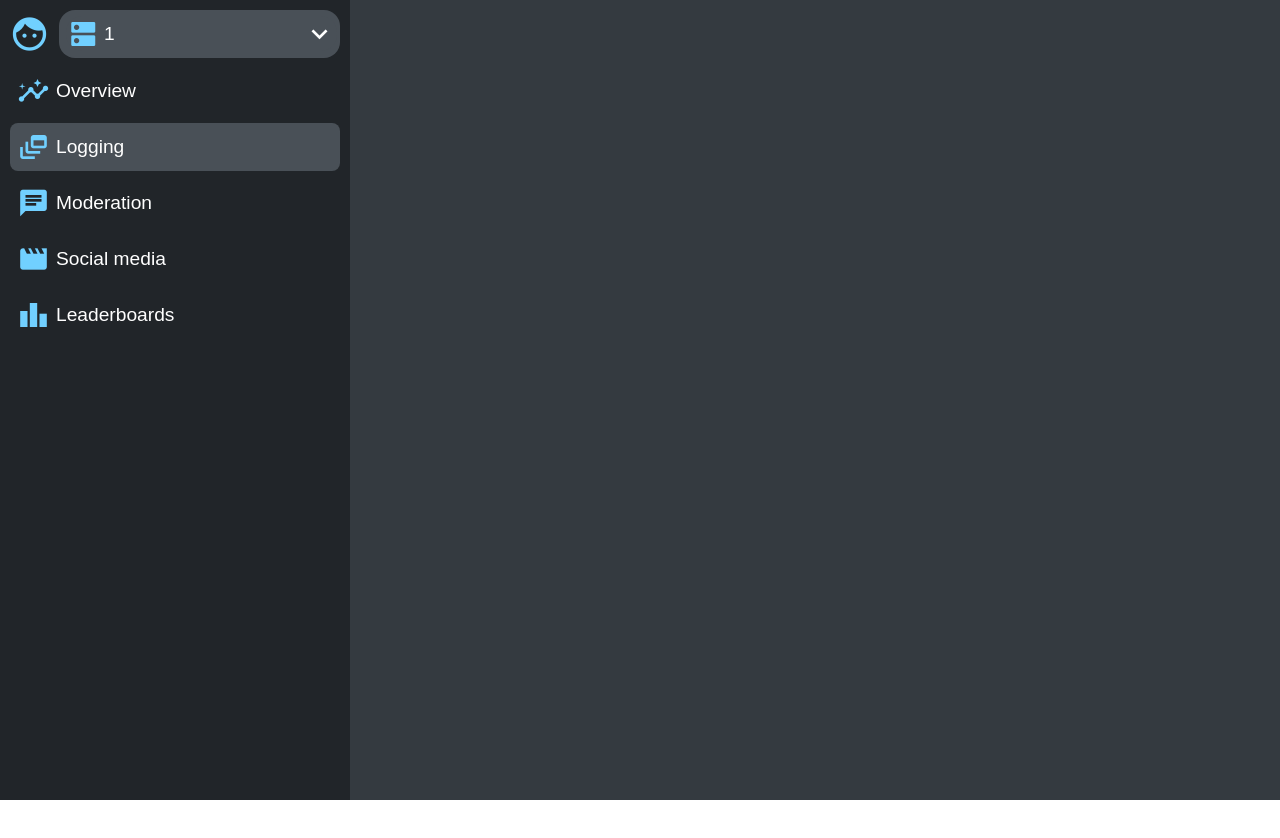
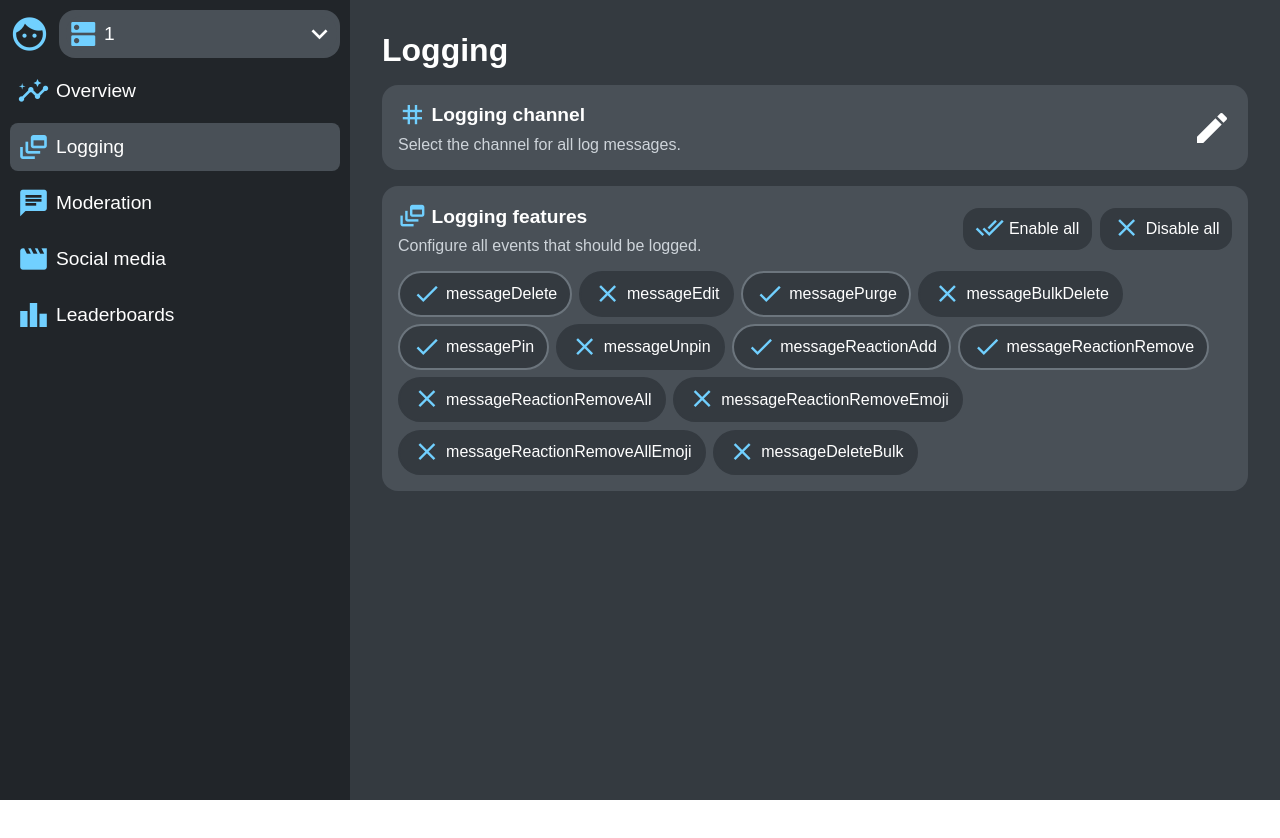
Before and after one commit to Unbreathable/ree6-frontend, a SvelteKit app: page /dash/1/logs in a window 1280 px wide. Shown: the top 838 px of the page. After the commit the page ends 800 px from the top, so only its background shows below. Built offline with nearby package versions, Linux system fonts and the light colour scheme.

Commit message:
Logging page

```diff
--- a/src/app.html
+++ b/src/app.html
@@ -24,12 +24,16 @@
 			--outer-space: #495057ff;
 			--onyx: #343a40ff;
 			--eerie-black: #212529ff;
+			--button-gap: 0.3rem;
+			--button-padding: 0.4rem 0.78rem;
+			--button-radius: 1rem;
 			color: white;
 			font-family: Arial, Helvetica, sans-serif;
 		}
 
 		.clickable {
 			cursor: pointer;
+			user-select: none;
 		}
 
 		.icon-primary {
--- /dev/null
+++ b/src/lib/default.scss
@@ -0,0 +1,16 @@
+.headline-top {
+    margin-bottom: 0.8rem;
+}
+
+.default-margin {
+    margin-top: 1rem;
+}
+
+.default-ct-margin {
+    margin-top: 0.5rem;
+}
+
+.headline {
+    margin-top: 1.5rem;
+    margin-bottom: 0.8rem;
+}
--- a/src/routes/(dashboard)/dash/+layout.svelte
+++ b/src/routes/(dashboard)/dash/+layout.svelte
@@ -13,6 +13,8 @@
 
 <style lang="scss">
     .body {
+        padding: 0;
+        margin: 0;
         display: flex;
         height: 100vh;
         width: 100vw;
@@ -21,7 +23,7 @@
 
     .content {
         width: 100%;
-        height: 100%;
+        height: calc(100% - 4rem);
         padding: 2rem;
     }
 </style>
--- a/src/routes/(dashboard)/dash/[serverId]/logs/+page.svelte
+++ b/src/routes/(dashboard)/dash/[serverId]/logs/+page.svelte
@@ -0,0 +1,157 @@
+<script lang="ts">
+
+    let loggingFeatures: any = {
+        'messageDelete': true,
+        'messageEdit': false,
+        'messagePurge': true,
+        'messageBulkDelete': false,
+        'messagePin': true,
+        'messageUnpin': false,
+        'messageReactionAdd': true,
+        'messageReactionRemove': true,
+        'messageReactionRemoveAll': false,
+        'messageReactionRemoveEmoji': false,
+        'messageReactionRemoveAllEmoji': false,
+        'messageDeleteBulk': false,
+    }
+
+    function enableAll() {
+        Object.keys(loggingFeatures).forEach(feature => loggingFeatures[feature] = true)
+    }
+
+    function disableAll() {
+        Object.keys(loggingFeatures).forEach(feature => loggingFeatures[feature] = false)
+    }
+
+</script>
+
+<h1 class="headline-top">Logging</h1>
+
+<div class="box default-margin">
+    <div class="box-title">
+        <div class="content">
+            <div class="title">
+                <span class="material-icons icon-primary icon-small">tag</span>
+                <h1 class="text-medium">Logging channel</h1>
+            </div>
+            <p class="text-bg">Select the channel for all log messages.</p>
+        </div>
+        <span class="material-icons icon-large clickable">edit</span>
+    </div>
+</div>
+
+<div class="box default-margin">
+    <div class="box-title">
+        <div class="content">
+            <div class="title">
+                <span class="material-icons icon-primary icon-small">dynamic_feed</span>
+                <h1 class="text-medium">Logging features</h1>
+            </div>
+            <p class="text-bg">Configure all events that should be logged.</p>
+        </div>
+        <div class="button-bar">
+            <div class="button" on:click={enableAll} on:keydown={() => {}}>
+                <span class="material-icons icon-small icon-primary">done_all</span>
+                <p class="text-small">Enable all</p>
+            </div>
+
+            <div class="button" on:click={disableAll} on:keydown={() => {}}>
+                <span class="material-icons icon-small icon-primary">close</span>
+                <p class="text-small">Disable all</p>
+            </div>
+        </div>
+    </div>
+
+    <div class="chips default-margin">
+        {#each Object.keys(loggingFeatures) as feature}
+        <div class="chip clickable {loggingFeatures[feature] ?? false ? 'chip-enabled' : ''}"
+            on:click={() => loggingFeatures[feature] = !loggingFeatures[feature]} on:keydown={() => {}}
+        >
+            <span class="material-icons icon-small icon-primary">{loggingFeatures[feature] ?? false ? 'done' : 'close'}</span>
+            <p class="text-small">{feature}</p>
+        </div>
+        {/each}
+    </div>
+</div>
+
+<style lang="scss">
+    @import '$lib/default.scss';
+
+    .box {
+        gap: 1rem;
+        padding: 1rem;
+        border-radius: 1rem;
+        background-color: var(--outer-space);
+
+        .box-title {
+            display: flex;
+            justify-content: space-between;
+            align-items: center;
+
+            .content {
+                display: flex;
+                flex-direction: column;
+                gap: 0.4rem;
+
+                .title {
+                    display: flex;
+                    align-items: center;
+                    gap: 0.3rem;
+                }
+            }
+
+            .clickable {
+                cursor: pointer;
+                transition: 250ms ease;
+
+                &:hover {
+                    color: var(--primary);
+                }
+            }
+
+            .button-bar {
+                display: flex;
+                align-items: center;
+                gap: 0.5rem;
+
+                .button {
+                    display: flex;
+                    align-items: center;
+                    gap: var(--button-gap);
+                    padding: var(--button-padding);
+                    background-color: var(--onyx);
+                    border-radius: 1rem;
+                    transition: 250ms all ease;
+                    cursor: pointer;
+                }
+
+                .button:hover {
+                    background-color: var(--eerie-black);
+                }
+            }
+        }
+    }
+
+    .chips {
+        display: flex;
+        flex-wrap: wrap;
+        gap: calc(var(--button-gap) * 1.5);
+
+        .chip {
+            display: flex;
+            align-items: center;
+            gap: var(--button-gap);
+            padding: var(--button-padding);
+            border-radius: 10rem;
+            border: 2px solid var(--onyx);
+            background-color: var(--onyx);
+            transition: 250ms ease;
+        }
+
+        .chip-enabled {
+            border-color: var(--slate-gray);
+            background-color: var(--onyx);
+        }
+    }
+
+</style>
--- a/src/routes/(dashboard)/dash/[serverId]/stats/+page.svelte
+++ b/src/routes/(dashboard)/dash/[serverId]/stats/+page.svelte
@@ -1,3 +1,37 @@
+<script lang="ts">
+    import { goto } from "$app/navigation";
+    import { page } from "$app/stores";
+
+    let actions = [
+        {
+            icon: 'dynamic_feed',
+            title: 'Logging',
+            description: 'Logs, Logging settings',
+            link: '/logs'
+        },
+        {
+            icon: 'chat',
+            title: 'Moderation',
+            description: 'Moderation features, Command prefix',
+            link: '/moderation'
+        },
+        {
+            icon: 'movie',
+            title: 'Social media',
+            description: 'Social media alerts, Welcome messages',
+            link: '/media'
+        },
+        {
+            icon: 'leaderboard',
+            title: 'Leaderboard',
+            description: 'Chat leaderboard, Voice leaderboard',
+            link: '/leaderboard'
+        }
+    ]
+
+</script>
+
+<div class="middle">
     <div class="server-profile">
         <span class="material-icons icon-primary">face</span>
         <h1>REE6 Community</h1>
@@ -21,45 +55,38 @@
         </div>
         {/each}
     </div>
+</div>
 
 <h2 class="headline">Bot settings</h2>
 
 <div class="actions">
-    <div class="action">
-        <span class="material-icons icon-primary icon-large">dynamic_feed</span>
+
+    {#each actions as action}
+    <div class="action" on:click={() => {
+
+        // Go to link
+        goto("/dash/" + $page.params["serverId"] + action.link)
+    }} on:keydown={() => {}}>
         <div class="content">
-            <h1 class="text-medium">Logging</h1>
-            <p class="text-bg">Logs, Logging settings</p>
+            <span class="material-icons icon-primary icon-large">{action.icon}</span>
+            <div class="text">
+                <h1 class="text-medium">{action.title}</h1>
+                <p class="text-bg">{action.description}</p>
             </div>
         </div>
-
-    <div class="action">
-        <span class="material-icons icon-primary icon-large">chat</span>
-        <div class="content">
-            <h1 class="text-medium">Moderation</h1>
-            <p class="text-bg">Moderation features, Command prefix</p>
+        <span class="material-icons icon-large">arrow_forward_ios</span>
     </div>
-    </div>
-
-
-    <div class="action">
-        <span class="material-icons icon-primary icon-large">movie</span>
-        <div class="content">
-            <h1 class="text-medium">Social media</h1>
-            <p class="text-bg">Social media alerts, Welcome messages</p>
-        </div>
-    </div>
-
-    <div class="action">
-        <span class="material-icons icon-primary icon-large">leaderboard</span>
-        <div class="content">
-            <h1 class="text-medium">Leaderboard</h1>
-            <p class="text-bg">Chat leaderboard, Voice leaderboard</p>
-        </div>
-    </div>
+    {/each}
 </div>
 
 <style lang="scss">
+
+    .middle {
+        display: flex;
+        justify-content: center;
+        flex-direction: column;
+        height: 40%;
+    }
 
     .server-profile {
         display: flex;
@@ -98,26 +125,45 @@
         }
     }
 
+    span {
+        user-select: none;
+    }
+
     .actions {
         display: flex;
         gap: 1.3rem;
         flex-wrap: wrap;
 
         .action {
+            user-select: none;
+            display: flex;
+            cursor: pointer;
+            gap: 0.7rem;
+            align-items: center;
+            justify-content: space-between;
+            width: calc(50% - 2.65rem);
+            padding: 1rem;
+            border-radius: 1rem;
+            transition: 250ms all ease;
+            background-color: var(--outer-space);
+
+            .content {
                 display: flex;
                 gap: 0.7rem;
                 align-items: center;
-            justify-content: center;
-            padding: 1rem;
-            border-radius: 1rem;
-            background-color: var(--outer-space);
 
-            .content {
+                .text {
                     display: flex;
                     flex-direction: column;
                     gap: 0.3rem;
                 }
             }
+
+            &:hover {
+                box-shadow: 0px 0.25rem 0px 0px var(--eerie-black);
+                transform: translateY(-0.25rem);
+            }
+        }
     }
 
 </style>
```
Also changed, not shown: src/lib/components/channelPicker.svelte (added, +26 -0 lines). Lines whose indentation alone changed are shown as unchanged.
